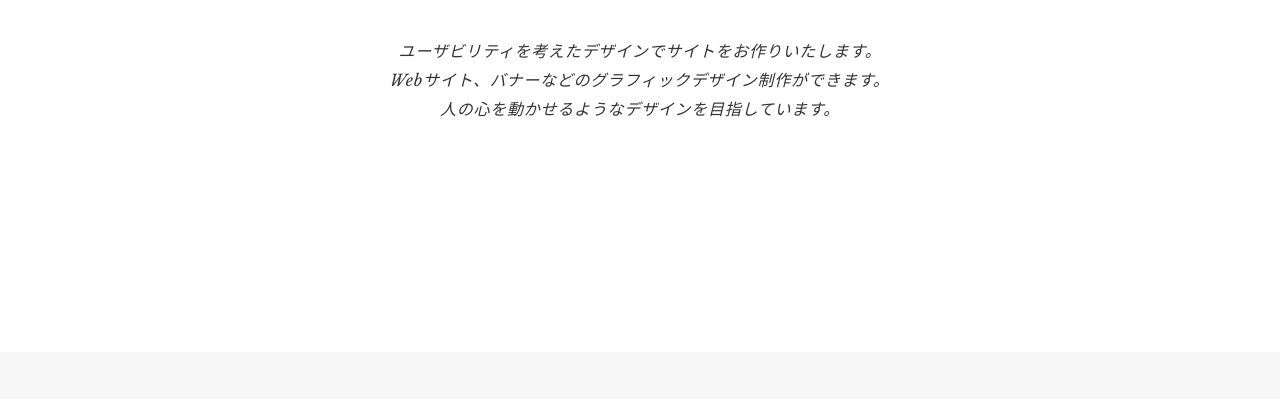
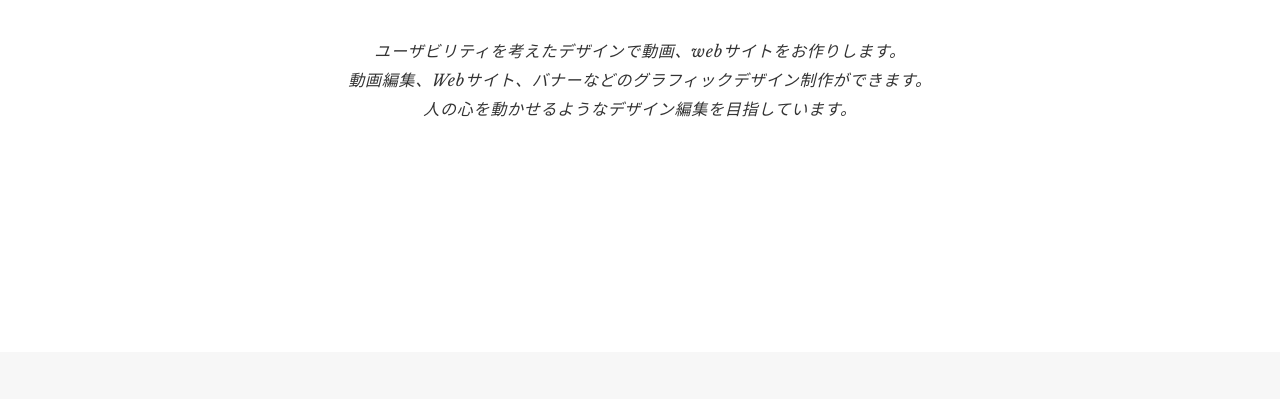
Before and after one commit to Natsumi-kobayashi/2025-11-25_portfolio, a plain HTML site: page index.html in a window 1280 px wide. Shown: the part 401-800 px from the top of the page. Drawn offline with nearby package versions, Linux system fonts and the light colour scheme.

Commit message:
Update index.html

```diff
--- a/index.html
+++ b/index.html
@@ -48,9 +48,9 @@
           <p class="mv-title">N.UNO</p>
           <p class="mv-subtitle">PORTFOLIO</p>
           <p class="mv-text">
-            ユーザビリティを考えたデザインで<br class="sp-only">サイトをお作りいたします。<br>
-            Webサイト、バナーなどの<br class="sp-only">グラフィックデザイン制作ができます。<br>
-            人の心を動かせるような<br class="sp-only">デザインを目指しています。<br>
+          ユーザビリティを考えたデザインで<br class="sp-only">動画、webサイトをお作りします。<br>
+            動画編集、Webサイト、バナーなどの<br class="sp-only">グラフィックデザイン制作ができます。<br>
+            人の心を動かせるような<br class="sp-only">デザイン編集を目指しています。<br>
           </p>
         </div>
       </div>
@@ -227,4 +227,5 @@
   <script src="https://ajax.googleapis.com/ajax/libs/jquery/3.6.0/jquery.min.js"></script>
   <script type='text/javascript' src="js/script.js"></script>
 </body>
+
 </html>
```
